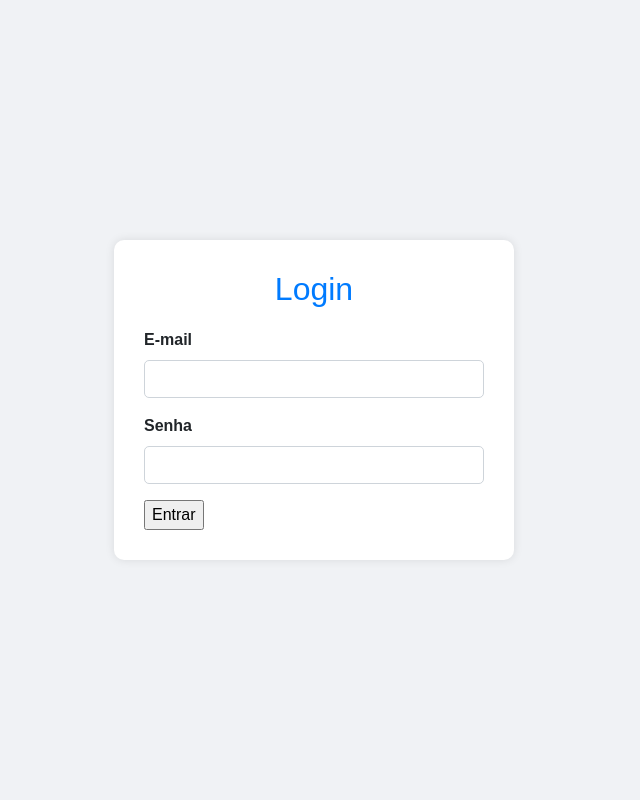
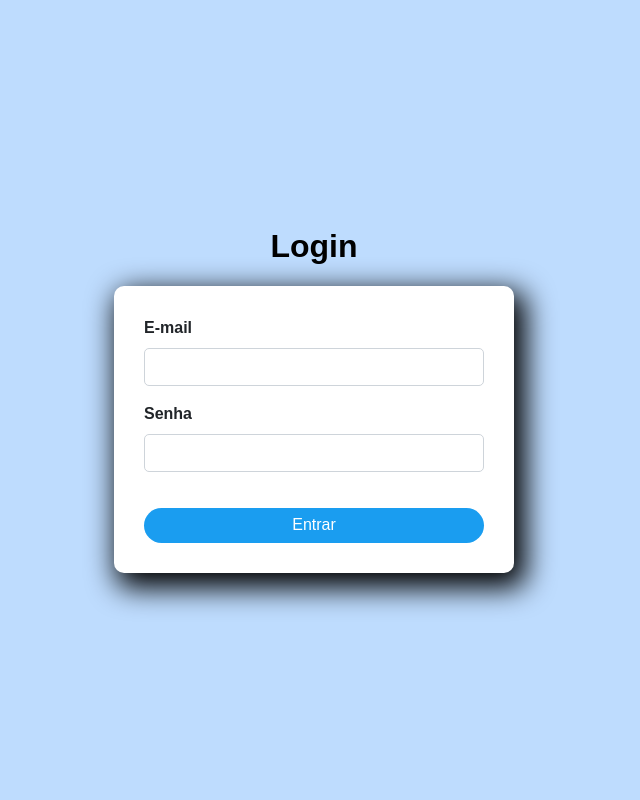
Before and after one commit to Pedroxbr16/Clinica, a PHP site: page /login.php in a window 1280 px wide. Shown: the whole page, without its empty margins (326-966 px from the left). Run offline with PHP 8.4, Linux system fonts and the light colour scheme; some libraries are stand-ins or nearby versions.

Commit message:
mudanças na tela de login

```diff
--- a/login.php
+++ b/login.php
@@ -42,6 +42,7 @@ if(isset($_POST['submit-entrar'])):
 
 <!DOCTYPE html>
 <html lang="pt-br">
+
 <head>
     <meta charset="UTF-8">
     <meta name="viewport" content="width=device-width, initial-scale=1.0">
@@ -49,39 +50,54 @@ if(isset($_POST['submit-entrar'])):
     <link href="https://stackpath.bootstrapcdn.com/bootstrap/4.5.2/css/bootstrap.min.css" rel="stylesheet">
     <style>
     body {
-            background-color: #f0f2f5;
+        background-color: #BEDCFE;
         display: flex;
+        flex-direction: column;
         justify-content: center;
         align-items: center;
         height: 100vh;
         margin: 0;
         font-family: 'Arial', sans-serif;
+         /* background-image: url('clean_login_background_1920x1080.png'); */
+    }
+    h2 {
+        color: black;
+        margin-bottom: 20px;
+        text-align: center;
+        font-weight:bold
     }
     .login-container {
         background-color: #fff;
         border-radius: 10px;
-            box-shadow: 0 0 10px rgba(0, 0, 0, 0.1);
+        -webkit-box-shadow: 7px 10px 29px 5px rgba(0, 0, 0, 1);
+        -moz-box-shadow: 7px 10px 29px 5px rgba(0, 0, 0, 1);
+        box-shadow: 7px 10px 29px 5px rgba(0, 0, 0, 1);
         padding: 30px;
         max-width: 400px;
         width: 100%;
     }
+
     .login-container h2 {
         text-align: center;
         margin-bottom: 20px;
         color: #007bff;
     }
+
     .login-container .form-group label {
         font-weight: bold;
     }
+
     .btn-primary {
         background-color: #007bff;
         border-color: #007bff;
         transition: background-color 0.3s ease, border-color 0.3s ease;
     }
+
     .btn-primary:hover {
         background-color: #0056b3;
         border-color: #004085;
     }
+
     .form-control {
         border-radius: 5px;
         border: 1px solid #ced4da;
@@ -89,29 +105,45 @@ if(isset($_POST['submit-entrar'])):
         font-size: 1rem;
         transition: border-color 0.3s ease;
     }
+
     .form-control:focus {
         border-color: #007bff;
         box-shadow: none;
     }
+
     .forgot-password {
         display: block;
         text-align: right;
         margin-top: 10px;
         font-size: 0.9rem;
     }
+
     .forgot-password a {
         color: #007bff;
         text-decoration: none;
     }
+
     .forgot-password a:hover {
         text-decoration: underline;
     }
+
+    .inputSubmit {
+        width: 100%;
+        margin-top: 20px;
+        color: white;
+        background-color: #1A9DF0;
+        border: 0px;
+        height: 35px;
+        border-radius: 30px;
+    }
     </style>
 </head>
+
 <body>
+<h2>Login</h2>
     <div class="login-container">
-        <h2>Login</h2>
-        <form  method="POST">
+
+        <form method="POST">
             <div class="form-group">
                 <label for="email">E-mail</label>
                 <input type="text" class="form-control" id="email" name="email" required>
@@ -128,4 +160,5 @@ if(isset($_POST['submit-entrar'])):
     <script src="https://cdn.jsdelivr.net/npm/@popperjs/core@2.5.4/dist/umd/popper.min.js"></script>
     <script src="https://stackpath.bootstrapcdn.com/bootstrap/4.5.2/js/bootstrap.min.js"></script>
 </body>
+
 </html>
```
Lines whose indentation alone changed are shown as unchanged.
